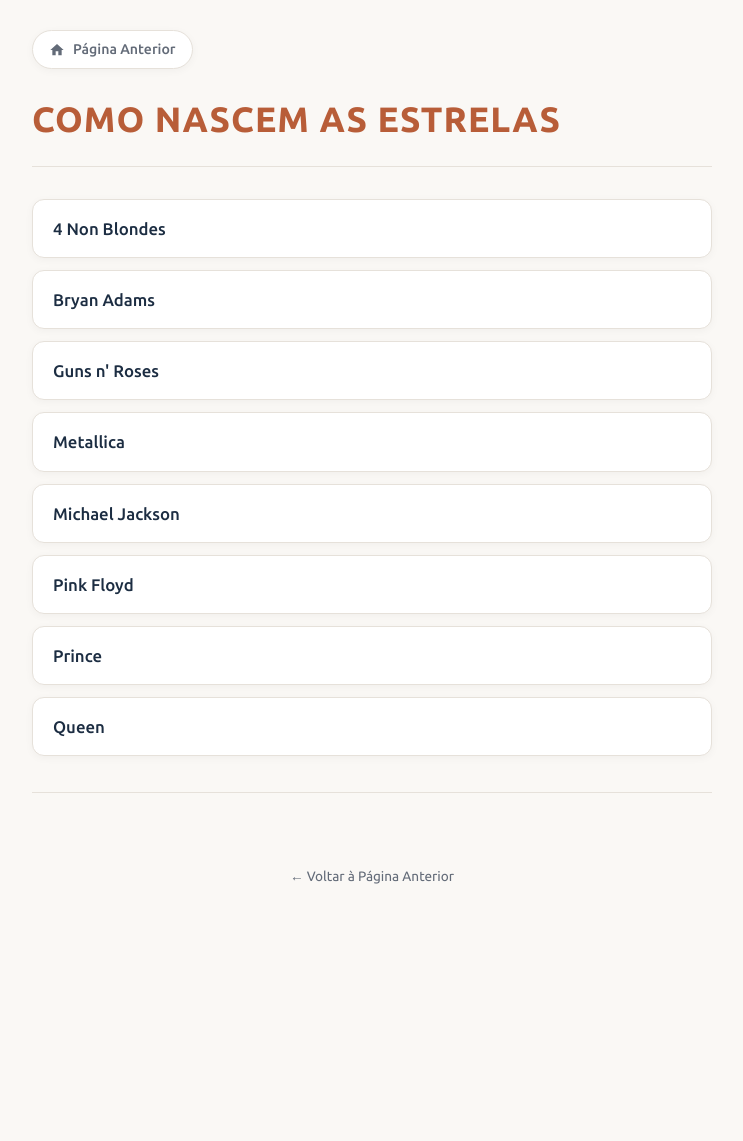
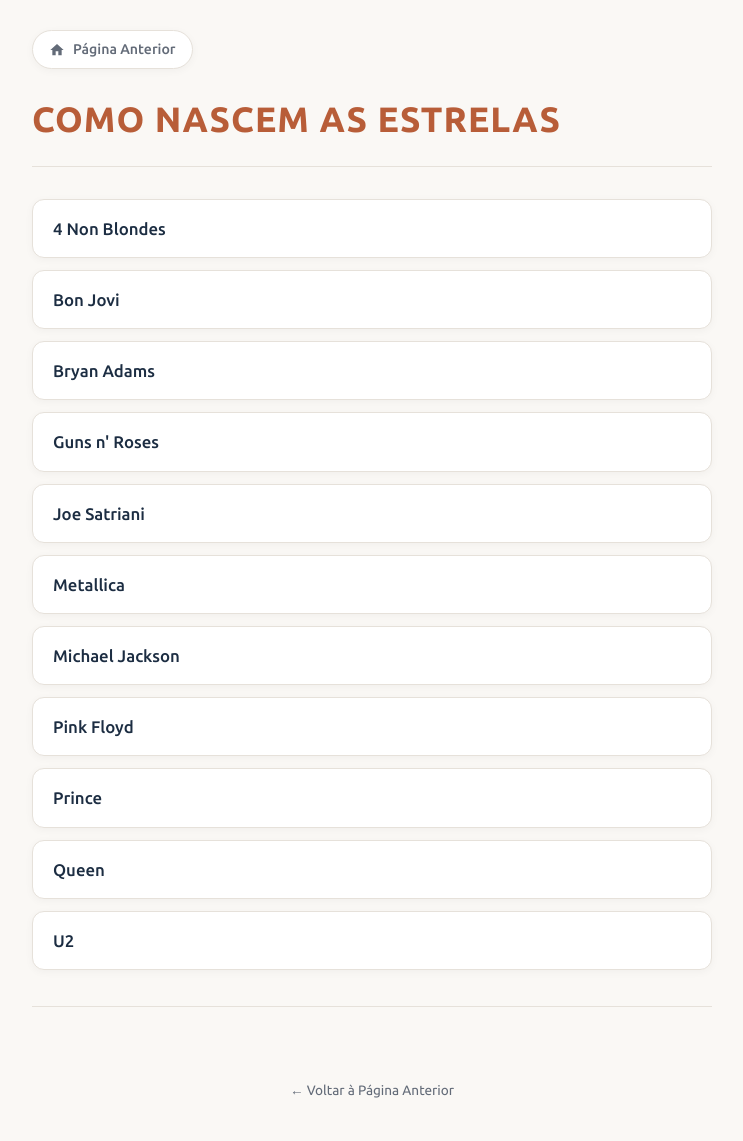
Before and after one commit to joaquim-capitao/musica, a Jekyll site: the page artistas/index.html, which Jekyll copies as it is, in a window 1280 px wide. Shown: the whole page, without its empty margins (268-1011 px from the left). Built offline with Jekyll 4.4.1, drawn with Linux system fonts in a browser that asks for light colours; before the commit the page ends 927 px from its top, so only the background shows below that.

Commit message:
Update index.html

```diff
--- a/artistas/index.html
+++ b/artistas/index.html
@@ -233,13 +233,17 @@
 
     <ul class="chronicles-list" id="chronicles-list">
       <li><a href="https://joaquim-capitao.github.io/musica/artistas/4-non-blondes"><span class="title">4 Non Blondes</span></a></li>
+      <li><a href="https://joaquim-capitao.github.io/musica/artistas/bon-jovi"><span class="title">Bon Jovi</span></a></li>
       <li><a href="https://joaquim-capitao.github.io/musica/artistas/bryan-adams"><span class="title">Bryan Adams</span></a></li>
       <li><a href="https://joaquim-capitao.github.io/musica/artistas/guns-and-roses"><span class="title">Guns n' Roses</span></a></li>
+      <li><a href="https://joaquim-capitao.github.io/musica/artistas/joe-satriani"><span class="title">Joe Satriani</span></a></li>
       <li><a href="https://joaquim-capitao.github.io/musica/artistas/metallica"><span class="title">Metallica</span></a></li>
       <li><a href="https://joaquim-capitao.github.io/musica/artistas/michael-jackson"><span class="title">Michael Jackson</span></a></li>
       <li><a href="https://joaquim-capitao.github.io/musica/artistas/pink-floyd"><span class="title">Pink Floyd</span></a></li>
       <li><a href="https://joaquim-capitao.github.io/musica/artistas/prince"><span class="title">Prince</span></a></li>
       <li><a href="https://joaquim-capitao.github.io/musica/artistas/queen"><span class="title">Queen</span></a></li>
+      <li><a href="https://joaquim-capitao.github.io/musica/artistas/u2"><span class="title">U2</span></a></li>
+
 
     </ul>
 
```
